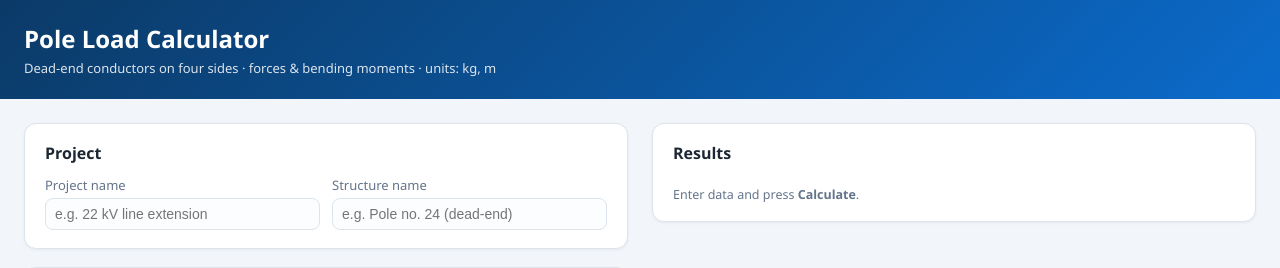
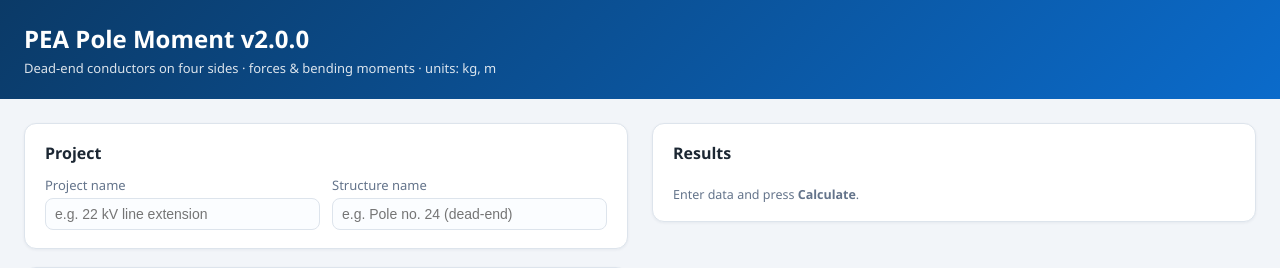
Before and after one commit to terinneao/pole-load, a Flask app: page / in a window 1280 px wide. Shown: the top 268 px of the page. Run offline with Flask 3, Linux system fonts and the light colour scheme; data comes from the database, SQL or seed files in the repository.

Commit message:
first commit

```diff
--- a/templates/index.html
+++ b/templates/index.html
@@ -3,14 +3,14 @@
 <head>
 <meta charset="UTF-8">
 <meta name="viewport" content="width=device-width, initial-scale=1.0">
-<title>PEA Pole Moment v2.0.0</title>
+<title>PEA Pole Moment</title>
 <link rel="stylesheet" href="{{ url_for('static', filename='style.css') }}">
 <!-- <link rel="stylesheet" href="static/style.css"> -->
 </head>
 <body>
 <header>
   <div class="header-inner">
-    <h1>Pole Load Calculator</h1>
+    <h1>PEA Pole Moment v2.0.0</h1>
     <p>Dead-end conductors on four sides &middot; forces &amp; bending moments &middot; units: kg, m</p>
   </div>
 </header>
```
